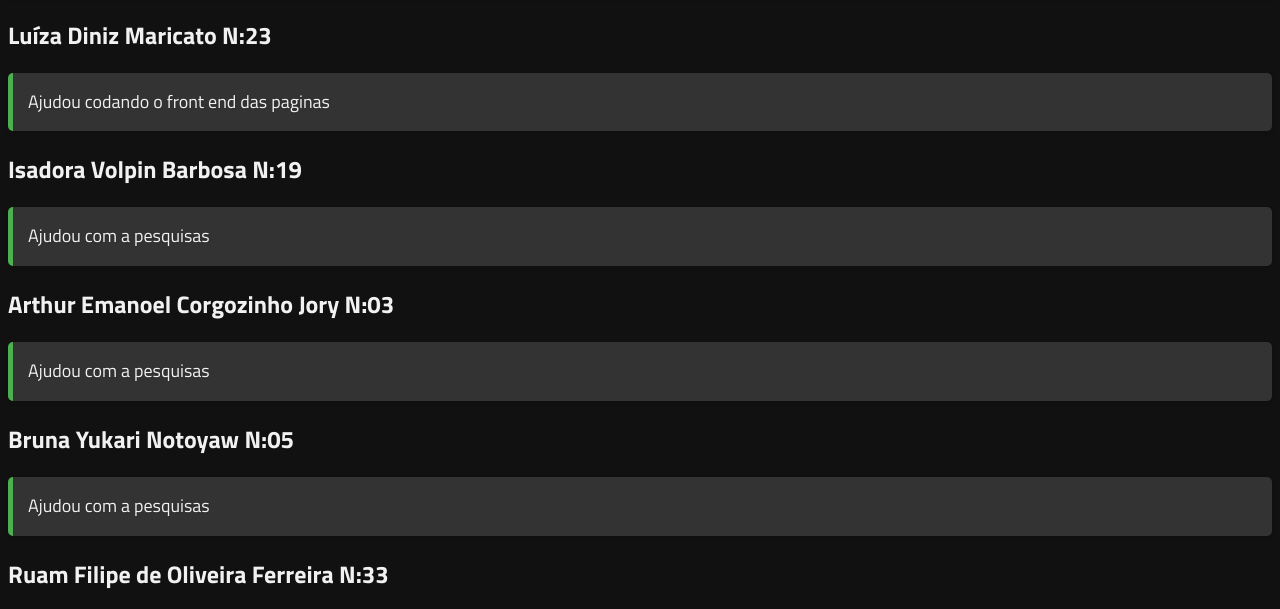
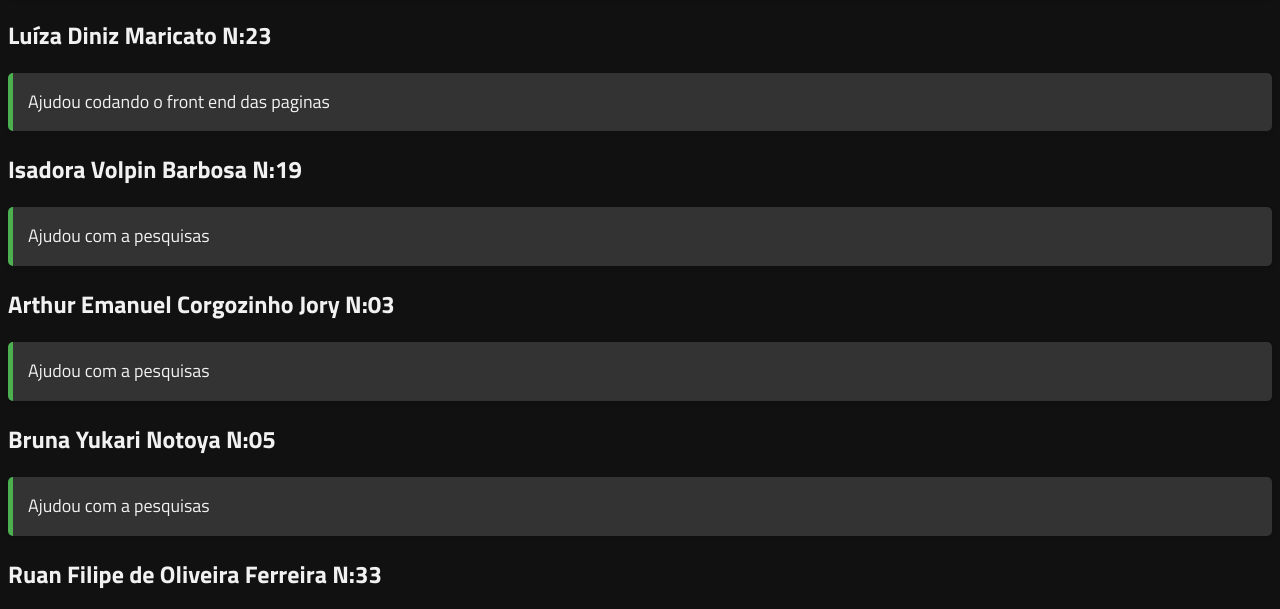
Before and after one commit to jotaietti/Historia-da-computa-o, a plain HTML site: page pag4.html in a window 1280 px wide. Shown: the part 153-762 px from the top of the page. Drawn offline with Linux system fonts and the light colour scheme; a web font is replaced by a local one.

Commit message:
Update pag4.html

```diff
--- a/pag4.html
+++ b/pag4.html
@@ -67,11 +67,11 @@
     <p>Ajudou codando o front end das paginas </p>
     <h2>Isadora Volpin Barbosa N:19</h2>
     <p>Ajudou com a pesquisas</p>
-    <h2>Arthur Emanoel Corgozinho Jory N:03</h2>
+    <h2>Arthur Emanuel Corgozinho Jory N:03</h2>
     <p>Ajudou com a pesquisas</p>
-    <h2>Bruna Yukari Notoyaw N:05</h2>
+    <h2>Bruna Yukari Notoya N:05</h2>
     <p>Ajudou com a pesquisas</p>
-    <h2>Ruam Filipe de Oliveira Ferreira N:33</h2>
+    <h2>Ruan Filipe de Oliveira Ferreira N:33</h2>
     <p>Ajudou codando o front end das paginas</p>
     <h2>João Vitor Taietti Ferreira N:21  </h2>
     <p>Ajudou codando o front end das paginas</p>
```
